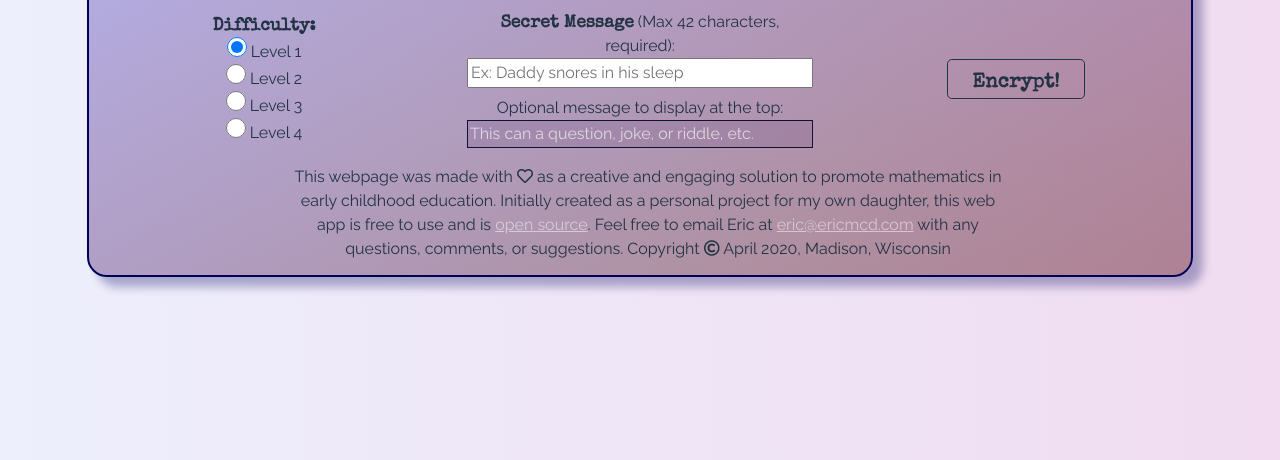
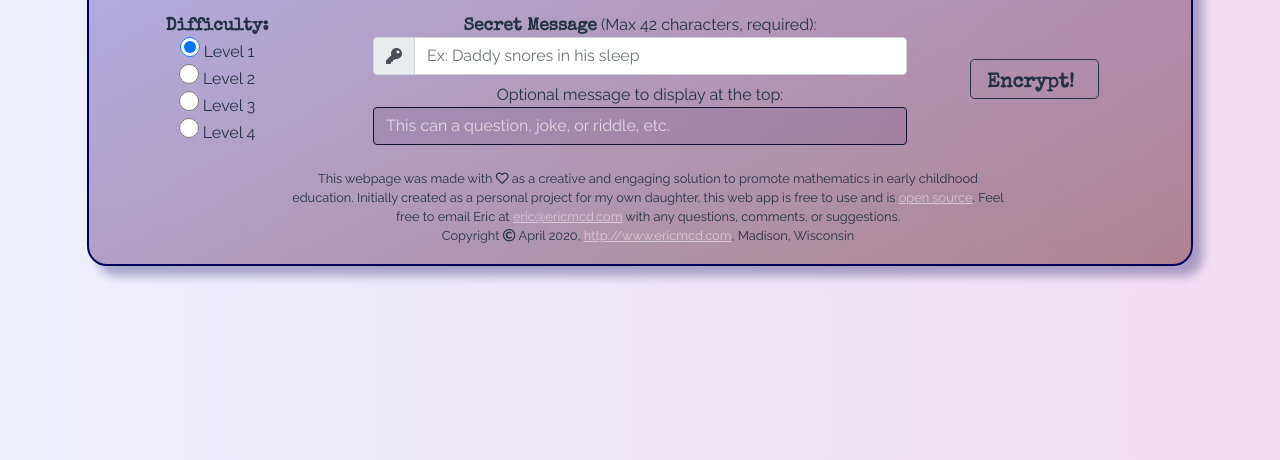
Before and after one commit to McDanielES/math-decoder, a plain HTML site: page index.html in a window 1280 px wide. Shown: the part 340-800 px from the top of the page. Drawn offline with nearby package versions, Linux system fonts and the light colour scheme.

Commit message:
Add bootstrap form-control UI, add Font Awesome key, adjust spacing

```diff
--- a/index.html
+++ b/index.html
@@ -33,9 +33,9 @@
             <img class="logo" src="imgs/calculator.png">
           </div>
         </div>
-
+        <form>
           <div class="row">
-          <div class="col-xl-4 col-md-3 col-sm-12 d-flex align-items-center d-flex justify-content-around my-3">
+            <div class="col-xl-3 col-md-3 col-sm-12 d-flex align-items-center justify-content-around my-3">
               <div>
                 <label><span class="typewriter"><strong>Difficulty:</strong></span></label><br>
                 <input type="radio" id="level-1" name="level" value="1" checked>
@@ -48,27 +48,36 @@
                 <label for="level-4">Level 4</label>
               </div>
             </div>
-          <div class="col-xl-4 col-md-6 col-sm-12 d-flex align-items-center d-flex justify-content-around my-2">
-            <div>
+            <div class="col-xl-6 col-md-6 col-sm-12 d-flex align-items-center justify-content-around my-2">
+              <div style="width: 100%;">
+                <div class="form-group">
                 <label for="message"><span class="typewriter"><strong>Secret Message</strong></span> (Max 42 characters, required):</label><br>
-              <input type="text" id="message" name="message" required maxlength="42" size="10">
+                <div class="input-group">
+                  <div class="input-group-prepend">
+                    <span class="input-group-text"><i class="fas fa-key"></i></span>
+                  </div>
+                  <input class="form-control" type="text" id="message" name="message" required maxlength="42" size="10">
+                </div>
+                </div>
                 <p id="inputRequired"></p>
                 <label class="mt-2" for="prompt">Optional message to display at the top:</label><br>
-              <input type="text" id="prompt" name="prompt" required maxlength="120" size="10" placeholder="This can a question, joke, or riddle, etc.">
+                <input class="form-control" type="text" id="prompt" name="prompt" required maxlength="120" size="10" placeholder="This can a question, joke, or riddle, etc.">
               </div>
             </div>
-          <div class="col-xl-4 col-md-3 col-sm-12 d-flex align-items-center d-flex justify-content-around my-2 typewriter">
-            <button type="button" id="encryptAction" class="btn btn-lg btn-outline-secondary pb-0 px-4"><strong>Encrypt!</strong></button>
+            <div class="col-xl-3 col-md-3 col-sm-12 d-flex align-items-center my-2 pl-lg-5 pl-md-2 justify-content-around justify-content-md-start typewriter">
+              <button type="button" id="encryptAction" class="btn btn-lg btn-outline-secondary pb-0 pr-4"><strong>Encrypt!</strong></button>
             </div>
           </div>
+        </form>
         <div class="row">
           <div class="col-xl-2 col-md-2 col-sm-12"></div>
           <div class="col-xl-8 col-md-8 col-sm-12 d-flex align-items-center d-flex justify-content-around my-1 mx-2">
-            <p id="disclaimer">This webpage was made with <i id="disclaimer" class="far fa-heart"></i> as a creative and engaging solution
+            <small class="disclaimer">This webpage was made with <i id="disclaimer" class="far fa-heart"></i> as a creative and engaging solution
               to promote mathematics in early childhood education. Initially created as a personal project for my own daughter, this web
               app is free to use and is <a class = "text-white-50" href="https://github.com/McDanielES/math-decoder">open source</a>. Feel
               free to email Eric at <a class="text-white-50" href="mailto:eric@ericmcd.com">eric@ericmcd.com</a> with any questions, comments,
-              or suggestions. Copyright <i id="disclaimer" class="far fa-copyright"></i> April 2020, Madison, Wisconsin</p>
+              or suggestions.<br>Copyright <i class="far fa-copyright"></i> April 2020, <a class="text-white-50" href="https://www.ericmcd.com">
+                http://www.ericmcd.com</a>, Madison, Wisconsin</small>
           </div>
           <div class="col-xl-2 col-md-2 col-sm-12"></div>
         </div>
```
Lines whose indentation alone changed are shown as unchanged.
